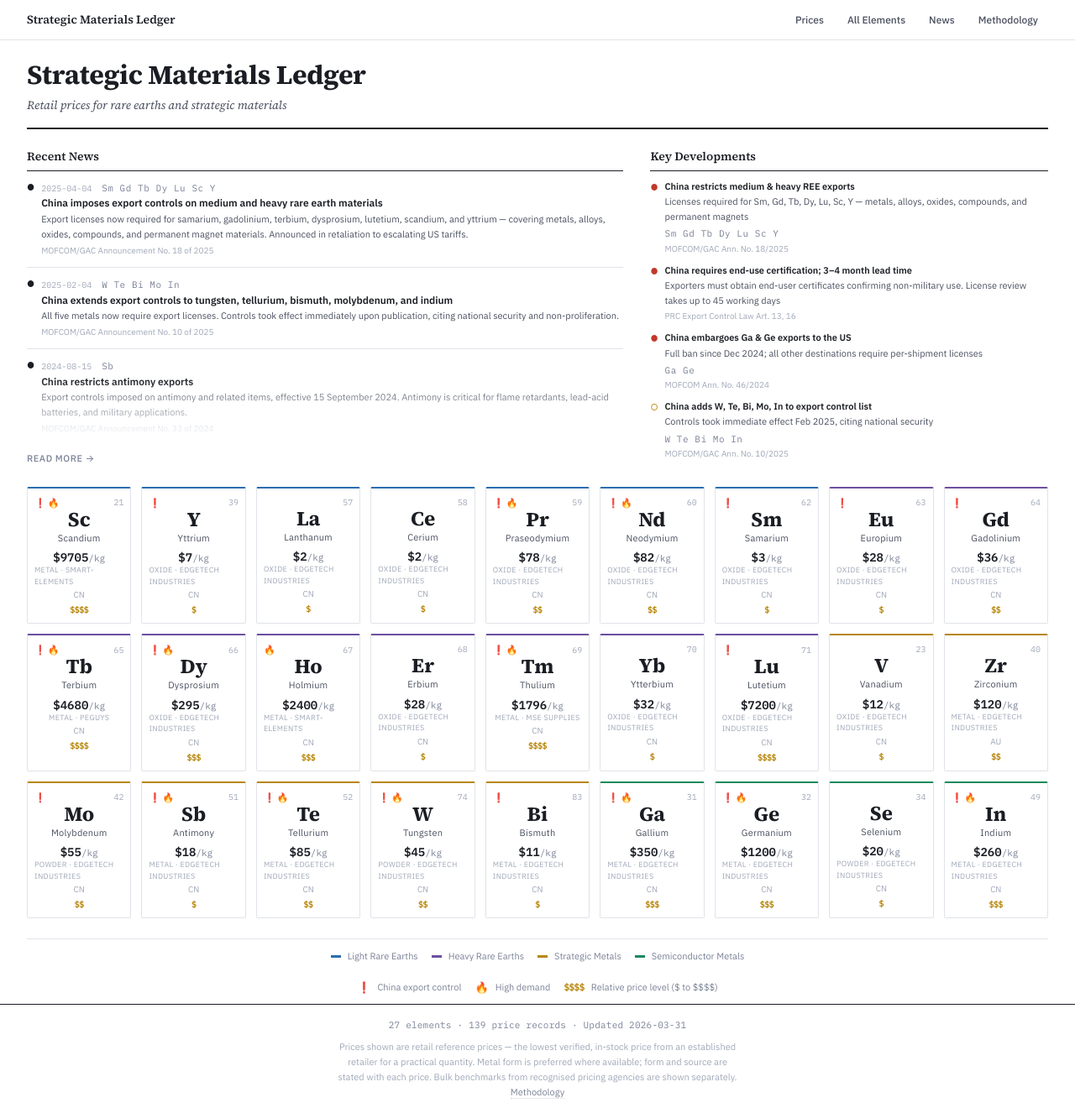
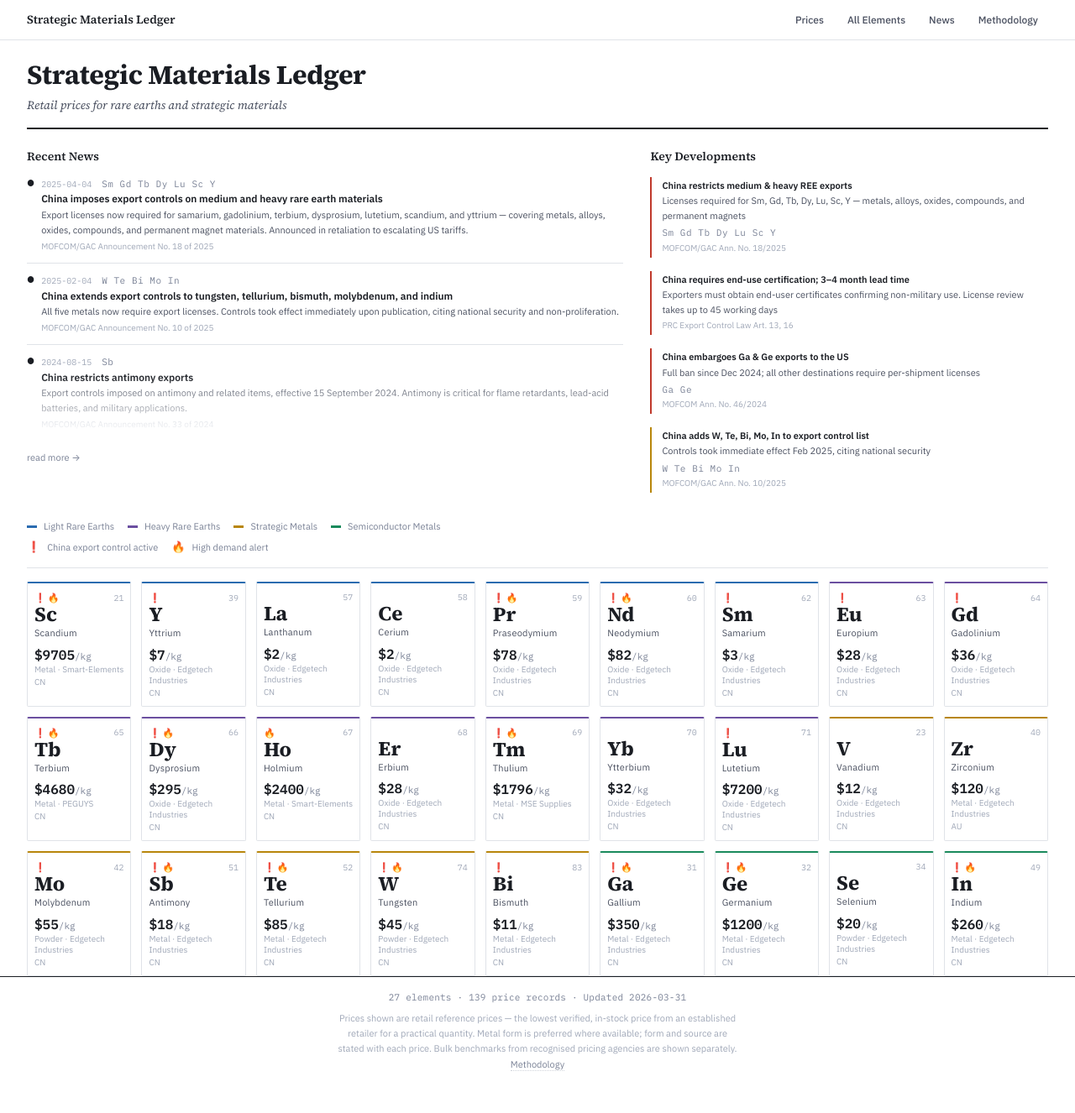
Before and after one commit to mironovb/lanthanides.io, a Jekyll site: the page built from index.html, in a window 1280 px wide. Shown: the whole page at 84% size. Built offline with Jekyll 4.4.1, drawn with Linux system fonts in a browser that asks for light colours; after the commit the page ends 1293 px from its top, so only the background shows below that.

Commit message:
design update

```diff
--- a/_layouts/home.html
+++ b/_layouts/home.html
@@ -48,8 +48,7 @@ layout: default
     <h2 class="panel-label">Key Developments</h2>
     <div class="kd-list">
       {% for item in site.data.key_developments %}
-        <div class="kd-entry">
-          <span class="kd-dot {% if item.severity == 'high' %}kd-dot-high{% else %}kd-dot-med{% endif %}">{% if item.severity == 'high' %}&#9679;{% else %}&#9675;{% endif %}</span>
+        <div class="kd-entry {% if item.severity == 'high' %}kd-entry-high{% else %}kd-entry-med{% endif %}">
           <div class="kd-content">
             <strong class="kd-title">{{ item.title }}</strong>
             <p class="kd-detail">{{ item.detail }}</p>
@@ -61,6 +60,18 @@ layout: default
     </div>
   </section>
 
+</div>
+
+{% comment %} ── Grid legend ── {% endcomment %}
+<div class="category-legend">
+  <span class="legend-item"><span class="legend-swatch swatch-ree-light"></span>Light Rare Earths</span>
+  <span class="legend-item"><span class="legend-swatch swatch-ree-heavy"></span>Heavy Rare Earths</span>
+  <span class="legend-item"><span class="legend-swatch swatch-strategic"></span>Strategic Metals</span>
+  <span class="legend-item"><span class="legend-swatch swatch-semiconductor"></span>Semiconductor Metals</span>
+</div>
+<div class="indicator-legend">
+  <span class="legend-item"><span class="legend-icon">&#10071;</span>China export control active</span>
+  <span class="legend-item"><span class="legend-icon">&#128293;</span>High demand alert</span>
 </div>
 
 {% comment %} ── Unified Element Grid ── {% endcomment %}
@@ -134,23 +145,9 @@ layout: default
           <span class="tile-price-label">{{ tile_ref.form | capitalize }} &middot; {{ tile_ref.seller_name }}</span>
           <span class="tile-meta">{{ cat_info.dominant_source_country }}</span>
         {% else %}
-          <span class="tile-price tile-no-data">&mdash;</span>
+          <span class="tile-price tile-no-data" title="No price data tracked for this element">&mdash;</span>
         {% endif %}
-        <span class="tile-price-tier">{% for i in (1..cat_info.price_tier) %}${% endfor %}</span>
       </a>
     {% endif %}
   {% endfor %}
 </div>
-
-{% comment %} ── Unified Legend ── {% endcomment %}
-<div class="category-legend">
-  <span class="legend-item"><span class="legend-swatch swatch-ree-light"></span>Light Rare Earths</span>
-  <span class="legend-item"><span class="legend-swatch swatch-ree-heavy"></span>Heavy Rare Earths</span>
-  <span class="legend-item"><span class="legend-swatch swatch-strategic"></span>Strategic Metals</span>
-  <span class="legend-item"><span class="legend-swatch swatch-semiconductor"></span>Semiconductor Metals</span>
-</div>
-<div class="indicator-legend">
-  <span class="legend-item"><span class="legend-icon">&#10071;</span>China export control</span>
-  <span class="legend-item"><span class="legend-icon">&#128293;</span>High demand</span>
-  <span class="legend-item"><span class="legend-icon legend-icon-dollar">$$$$</span>Relative price level ($ to $$$$)</span>
-</div>
--- a/_sass/_home.scss
+++ b/_sass/_home.scss
@@ -30,9 +30,7 @@
   color: $text-primary;
   letter-spacing: 0;
   text-transform: none;
-  margin-bottom: $sp-3;
-  padding-bottom: $sp-2;
-  border-bottom: 1px solid $text-primary;
+  margin-bottom: $sp-4;
 }
 
 // ── Home top row: two columns, forced side-by-side ───────────
@@ -136,12 +134,9 @@
 .news-read-more {
   display: inline-block;
   font-size: $fs-xs;
-  font-weight: $fw-medium;
   color: $text-muted;
   text-decoration: none;
-  text-transform: uppercase;
-  letter-spacing: 0.05em;
-  margin-top: $sp-2;
+  margin-top: $sp-3;
 
   &:hover {
     color: $text-primary;
@@ -156,28 +151,18 @@
 .kd-list {
   display: flex;
   flex-direction: column;
-  gap: $sp-3;
+  gap: $sp-4;
 }
 
 .kd-entry {
-  display: flex;
-  gap: $sp-2;
-  align-items: flex-start;
+  border-left: 2px solid $border-secondary;
+  padding: $sp-1 0 $sp-1 $sp-3;
+
+  &.kd-entry-high { border-left-color: $accent-red; }
+  &.kd-entry-med  { border-left-color: $accent-amber; }
 }
 
-.kd-dot {
-  flex-shrink: 0;
-  font-size: 10px;
-  line-height: $lh-tight;
-  margin-top: 2px;
-
-  &.kd-dot-high { color: $accent-red; }
-  &.kd-dot-med  { color: $accent-amber; }
-}
-
-.kd-content {
-  min-width: 0;
-}
+.kd-content {}
 
 .kd-title {
   display: block;
@@ -317,7 +302,7 @@
 .element-tile {
   display: flex;
   flex-direction: column;
-  align-items: center;
+  align-items: flex-start;
   padding: $sp-3 $sp-2 $sp-2;
   background: $bg-card;
   border: 1px solid $border-primary;
@@ -382,13 +367,16 @@
 
   .tile-price {
     font-family: $font-mono;
-    font-size: $fs-md;
+    font-size: $fs-lg;
     font-weight: $fw-semibold;
     color: $text-primary;
     line-height: 1;
+    margin-top: 1px;
 
     &.tile-no-data {
       color: $text-dim;
+      font-size: $fs-md;
+      cursor: help;
     }
   }
 
@@ -399,26 +387,16 @@
   }
 
   .tile-price-label {
-    font-size: 9px;
+    font-size: 10px;
     color: $text-dim;
-    text-transform: uppercase;
-    letter-spacing: 0.3px;
-    margin-top: 1px;
+    line-height: 1.3;
+    margin-top: 3px;
   }
 
   .tile-meta {
     font-size: 10px;
     color: $text-dim;
-    margin-top: 2px;
-  }
-
-  .tile-price-tier {
-    font-family: $font-mono;
-    font-size: 10px;
-    font-weight: $fw-semibold;
-    color: $accent-amber;
-    letter-spacing: -0.5px;
-    margin-top: 3px;
+    margin-top: 1px;
   }
 }
 
@@ -426,11 +404,8 @@
 .category-legend {
   display: flex;
   flex-wrap: wrap;
-  justify-content: center;
   gap: $sp-4;
-  margin-top: $sp-6;
-  padding: $sp-3 0;
-  border-top: $border-thin;
+  padding: $sp-2 0 $sp-1;
 }
 
 .legend-item {
@@ -453,13 +428,14 @@
   &.swatch-semiconductor { background: $cat-semiconductor; }
 }
 
-// ── Indicator legend (below category legend) ────────────────
+// ── Indicator legend (above element grid) ───────────────────
 .indicator-legend {
   display: flex;
   flex-wrap: wrap;
-  justify-content: center;
   gap: $sp-4;
-  padding: $sp-2 0 $sp-3;
+  padding: $sp-1 0 $sp-4;
+  border-bottom: $border-thin;
+  margin-bottom: $sp-4;
 }
 
 .legend-icon {
--- a/_sass/_typography.scss
+++ b/_sass/_typography.scss
@@ -54,7 +54,7 @@ article {
     margin-top: $sp-8;
     margin-bottom: $sp-3;
     padding-bottom: $sp-2;
-    border-bottom: 1px solid $text-primary;
+    border-bottom: 1px solid $border-primary;
   }
 
   h3 {
```
Also changed, not shown: .impeccable.md (added).
